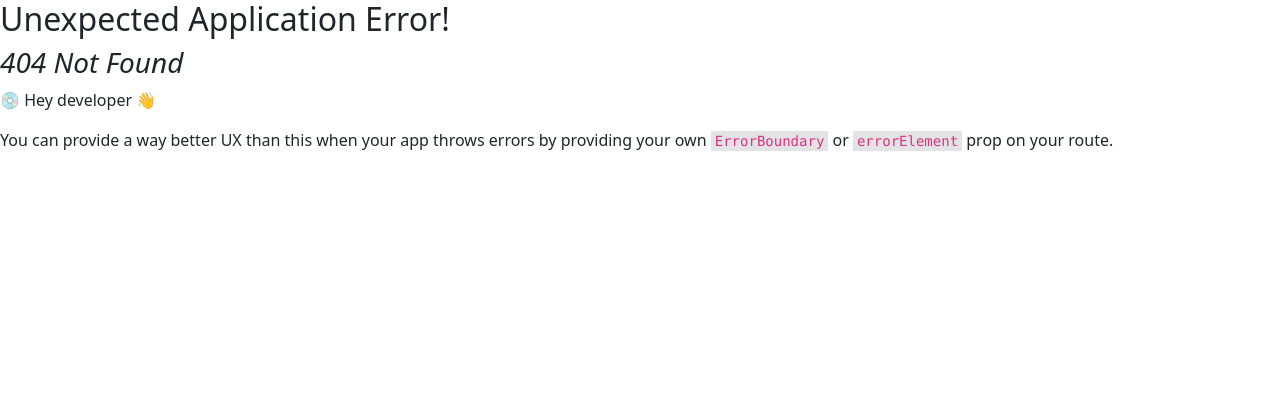
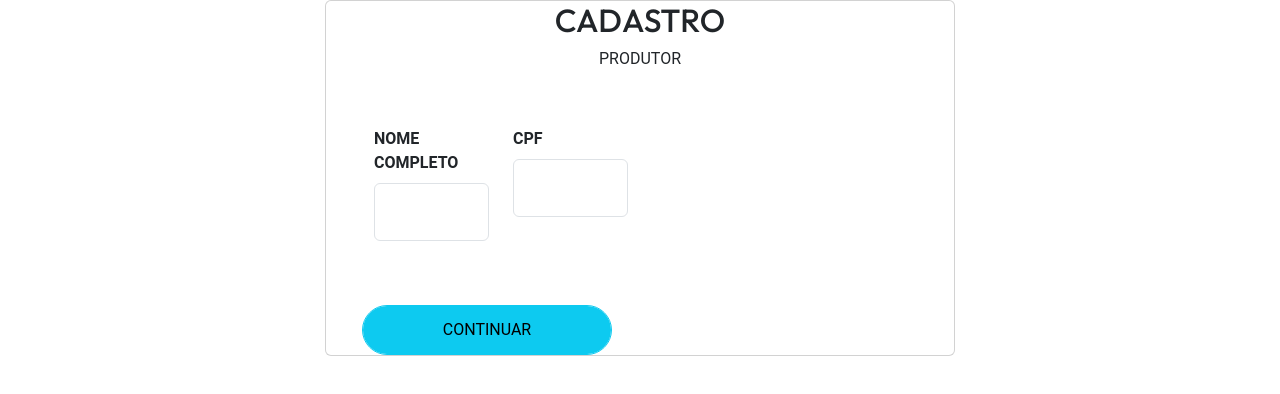
Before and after one commit to AnaClaraSM/Agromarket-sprint3, a React (Vite) app: page /cadastroProdutor1 in a window 1280 px wide. Before the commit this address had no page. Shown: the top 394 px of the page. Built offline with nearby package versions, Linux system fonts and the light colour scheme.

Commit message:
ben - cadProd1

```diff
--- a/src/main.jsx
+++ b/src/main.jsx
@@ -12,7 +12,7 @@ import Home from './routes/Home/index.jsx'
 // import Login from './routes/Login/index.jsx'
 // import Registro from './routes/Registro/index.jsx'
 import CadastroConsumidor from './routes/CadastroConsumidor/index.jsx'
-// import CadastroProdutor1 from './routes/CadastroProdutor1/index.jsx'
+import CadastroProdutor1 from './routes/CadastroProdutor1/index.jsx'
 // import CadastroProdutor2 from './routes/CadastroProdutor2/index.jsx'
 import Compras from './routes/Compras/index.jsx'
 
@@ -25,8 +25,8 @@ const router = createBrowserRouter([
             // { path: "/login", element: <Login/>},
             // { path: "/registro", element: <Registro/>},
             { path: "/cadastroConsumidor", element: <CadastroConsumidor/>},
-            // { path: "/cadastroProdutor1", element: <cadastroProdutor1/>},
-            // { path: "/cadastroProdutor2", element: <cadastroProdutor2/>},
+            { path: "/cadastroProdutor1", element: <CadastroProdutor1/>},
+            // { path: "/cadastroProdutor2", element: <CadastroProdutor2/>},
             { path: "/compras", element: <Compras/>},
         ]
     }
--- a/src/routes/CadastroProdutor1/index.jsx
+++ b/src/routes/CadastroProdutor1/index.jsx
@@ -0,0 +1,65 @@
+// CadastroProdutor1.js
+import React, { useState } from 'react';
+import { useNavigate } from 'react-router-dom';
+
+function CadastroProdutor1() {
+  const [formData, setFormData] = useState({
+    nomeCompleto: '',
+    cpf: '',
+    email: '',
+    senha: '',
+    dataNascimento: '',
+    rg: '',
+    telefone: '',
+    confirmarSenha: '',
+  });
+  const navigate = useNavigate();
+
+  const handleChange = (e) => {
+    const { name, value } = e.target;
+    setFormData((prevData) => ({
+      ...prevData,
+      [name]: value,
+    }));
+  };
+
+  const handleSubmit = (e) => {
+    e.preventDefault();
+    if (Object.values(formData).some((field) => field.trim() === '')) {
+      alert('Por favor, preencha todos os campos.');
+      return;
+    }
+    navigate('/cadastro-produtor-2'); // Navega para a segunda página
+  };
+
+  return (
+    <div className="container d-flex justify-content-center align-items-center">
+      <div className="card px-5">
+        <h2 className="text-center container-login">CADASTRO</h2>
+        <p className="text-center containe-bg">PRODUTOR</p>
+        <form onSubmit={handleSubmit} className="form-group">
+          <div className="row pt-3">
+            {/* Nome Completo */}
+            <div className="col-3">
+              <label className="form-label mt-4 fw-semibold">NOME COMPLETO</label>
+              <input type="text" className="form-control input-color p-3" name="nomeCompleto" onChange={handleChange} />
+            </div>
+            {/* CPF */}
+            <div className="col-3">
+              <label className="form-label mt-4 fw-semibold">CPF</label>
+              <input type="text" className="form-control input-color p-3" name="cpf" onChange={handleChange} />
+            </div>
+            {/* Continue com os outros campos */}
+          </div>
+          <div className="row pt-5">
+            <button type="submit" className="form-control btn btn-info mt-3" style={{ width: 250, height: 50, borderRadius: 40 }}>
+              CONTINUAR
+            </button>
+          </div>
+        </form>
+      </div>
+    </div>
+  );
+}
+
+export default CadastroProdutor1;
```
